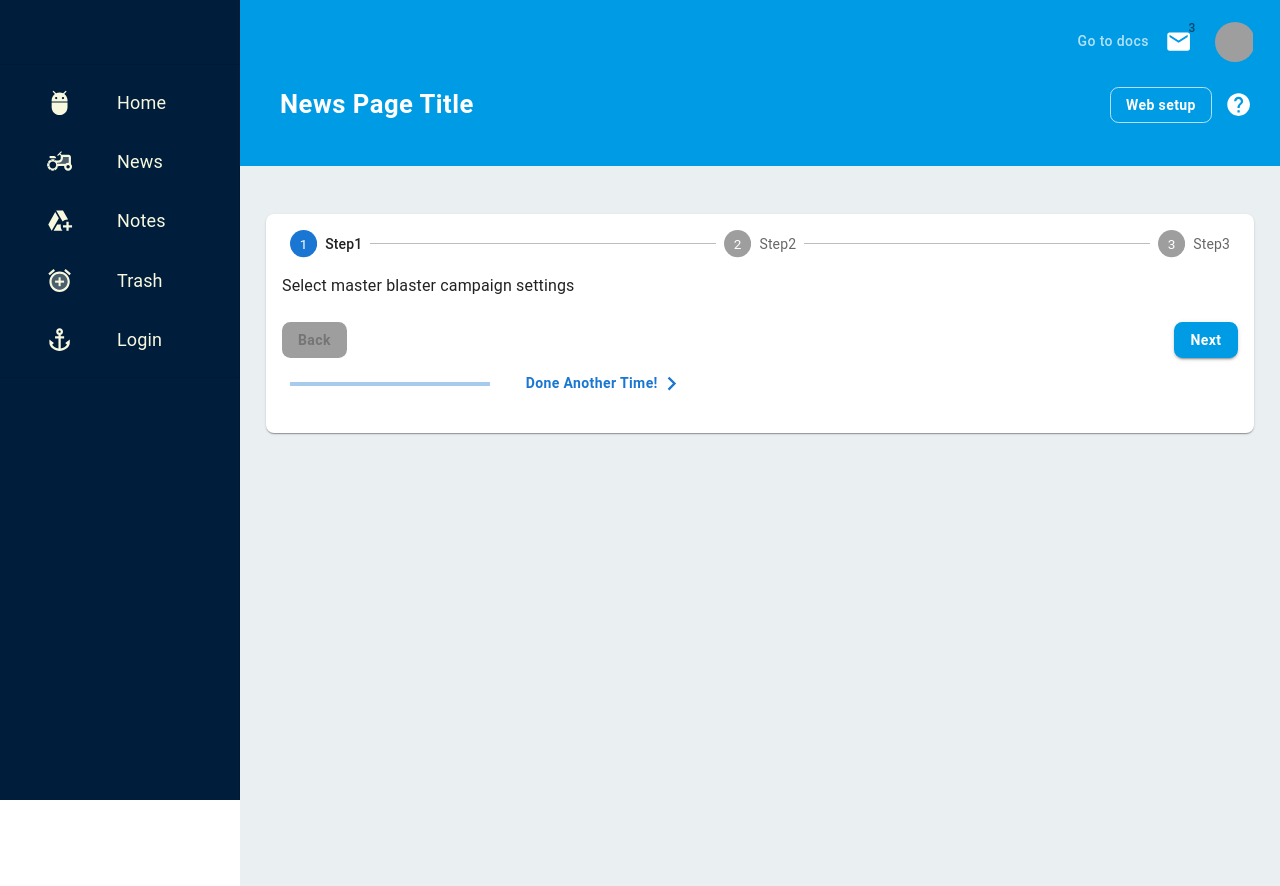
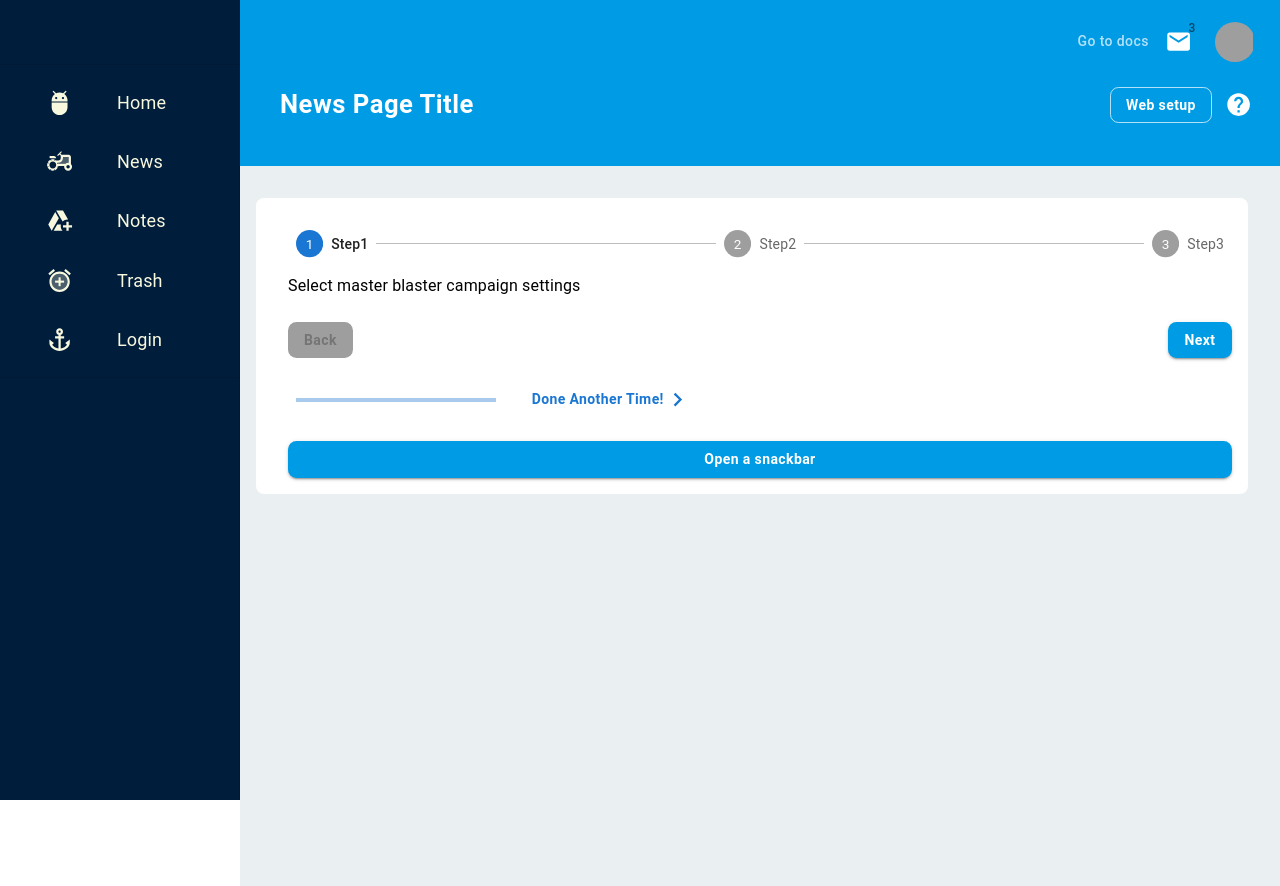
Before and after one commit to Codenotlate/MUIv5, a React (Create React App) app in the folder muiv5/: page /pathNews in a window 1280 px wide. Built offline with nearby package versions, Linux system fonts and the light colour scheme; grey boxes are pictures that could not be loaded.

Commit message:
Lesson 8 simple snackBar done

```diff
--- /dev/null
+++ b/muiv5/src/components/common/BasicSnackbar/BasicSnackbar.js
@@ -0,0 +1,27 @@
+import React, { forwardRef, useState } from 'react';
+import Stack from '@mui/material/Stack';
+import Snackbar from '@mui/material/Snackbar';
+import MuiAlert from '@mui/material/Alert';
+
+import CommonButton from '../CommonButton/CommonButton';
+
+const Alert=forwardRef(function Alert(props, ref) {
+    return <MuiAlert elevation={6} ref={ref} variant="filled" {...props} />;
+});
+
+const BasicSnackbar=({ open, handleClose, message, severity, autoHideDuration }) => {
+
+
+
+    return (
+
+        <Snackbar open={open} autoHideDuration={autoHideDuration} onClose={handleClose}>
+            <Alert onClose={handleClose} severity={severity} sx={{ width: '100%' }}>
+                {message}
+            </Alert>
+        </Snackbar>
+
+    );
+}
+
+export default BasicSnackbar;
--- a/muiv5/src/components/common/GridWrapper/GridWrapper.js
+++ b/muiv5/src/components/common/GridWrapper/GridWrapper.js
@@ -2,6 +2,7 @@ import React from 'react'
 import Grid from '@mui/material/Grid';
 
 import { GridWrapperStyles } from './styles';
+
 
 const GridWrapper=({ children }) => {
     return (
--- a/muiv5/src/components/common/GridWrapper/styles.js
+++ b/muiv5/src/components/common/GridWrapper/styles.js
@@ -5,4 +5,7 @@ export const GridWrapperStyles={
     // minHeight: 'calc(100vh-166px)',
     // marginLeft: '320px',
     backgroundColor: '#eaeff1',
+    // display: 'flex',
+    // justifyContent: 'center',
+    // alignItems: 'center'
 }
--- a/muiv5/src/components/common/ProgressStepper/ProgressBar.js
+++ b/muiv5/src/components/common/ProgressStepper/ProgressBar.js
@@ -1,8 +1,6 @@
 import React, { useState } from 'react';
-import { useTheme } from '@mui/material/styles';
 import MobileStepper from '@mui/material/MobileStepper';
 import Button from '@mui/material/Button';
-import KeyboardArrowLeft from '@mui/icons-material/KeyboardArrowLeft';
 import KeyboardArrowRight from '@mui/icons-material/KeyboardArrowRight';
 import { Box } from '@mui/system';
 
--- a/muiv5/src/pages/News/News.js
+++ b/muiv5/src/pages/News/News.js
@@ -1,30 +1,68 @@
-import React from 'react'
+import React, { useState } from 'react'
+import Box from '@mui/material/Box';
 
 import GridWrapper from '../../components/common/GridWrapper/GridWrapper';
-import BasicCard from '../../components/common/BasicCard/BasicCard';
 import ProgressStepper from '../../components/common/ProgressStepper/ProgressStepper';
 import ProgressBar from '../../components/common/ProgressStepper/ProgressBar';
-import Box from '@mui/material/Box';
+import BasicSnackbar from '../../components/common/BasicSnackbar/BasicSnackbar';
+import { Grid } from '@mui/material';
+import { Stack } from '@mui/system';
+
+import CommonButton from '../../components/common/CommonButton/CommonButton';
+
+
+
 
 
 const News=() => {
-
+    // for progress stepper
     const steps=['Step1', 'Step2', 'Step3']
     const stepDescriptions=['Select master blaster campaign settings', 'Create an ad group', 'Create an ad']
+    // for Snackbar
+    const [open, setOpen]=useState(false);
 
-    const getContent=() => {
-        return (
-            <Box>
-                <ProgressStepper steps={steps} stepDescriptions={stepDescriptions} />
-                <ProgressBar />
+    const handleClick=() => {
+        setOpen(true);
+    };
 
-            </Box>
-        )
-    }
+    const handleClose=(event, reason) => {
+        if (reason==='clickaway') {
+            return;
+        }
+
+        setOpen(false);
+    };
+
+
 
     return (
+
         <GridWrapper>
-            <BasicCard content={getContent()} />
+            <Grid container spacing={2} sx={{ background: 'white', borderRadius: '8px', p: 2 }}>
+                <Grid item xs={12}>
+                    <Box display="flex" flexDirection="column" sx={{ gap: '16px' }}>
+                        <ProgressStepper steps={steps} stepDescriptions={stepDescriptions} />
+                        <ProgressBar />
+
+                    </Box>
+                </Grid>
+                <Grid item xs={12}>
+                    <Stack spacing={2} sx={{ width: '100%' }}>
+                        <CommonButton variant="contained" onClick={handleClick}>
+                            Open a snackbar
+                        </CommonButton>
+                        <BasicSnackbar
+                            open={open}
+                            message="I have you!"
+                            severity="info"
+                            handleClose={handleClose}
+                            handleClick={handleClick}
+                            autoHideDuration="1500" />
+                    </Stack>
+                </Grid>
+
+            </Grid>
+
 
         </GridWrapper>
 
```
